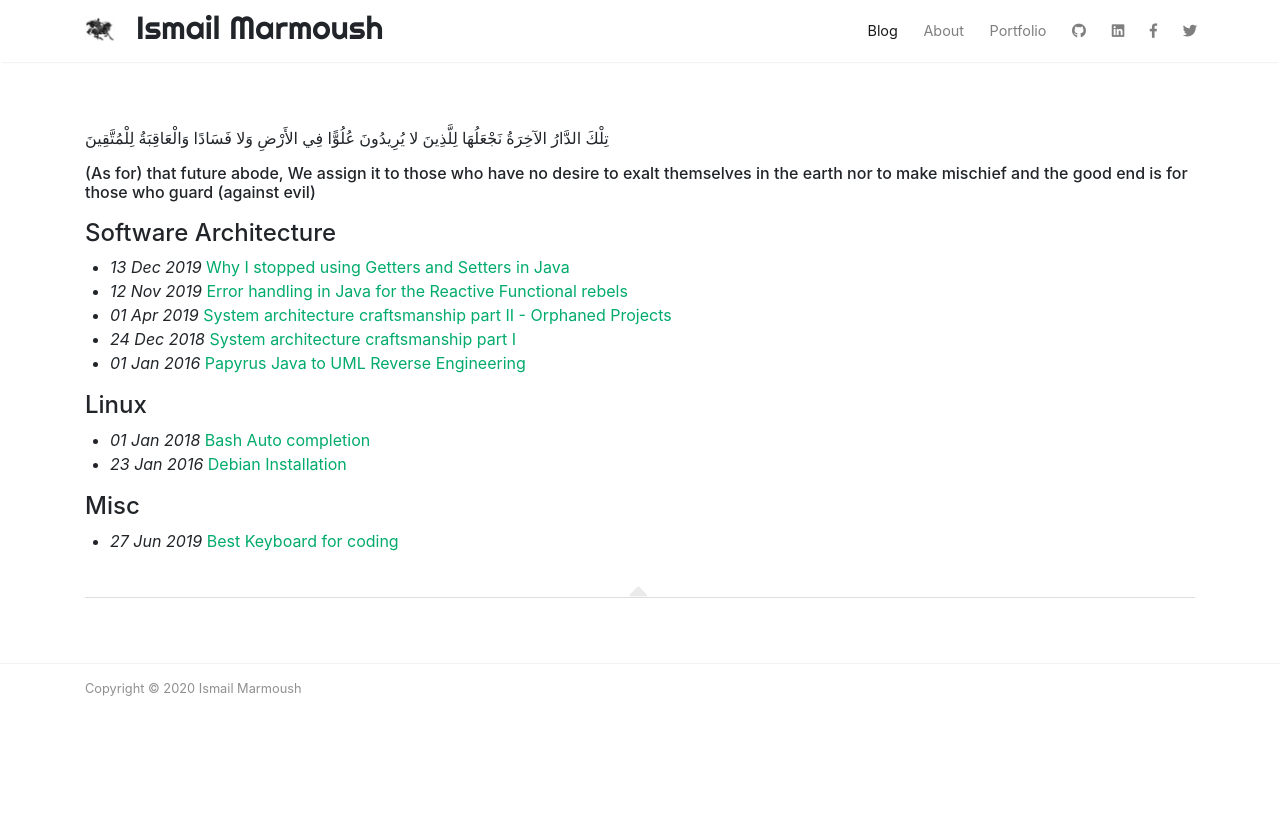
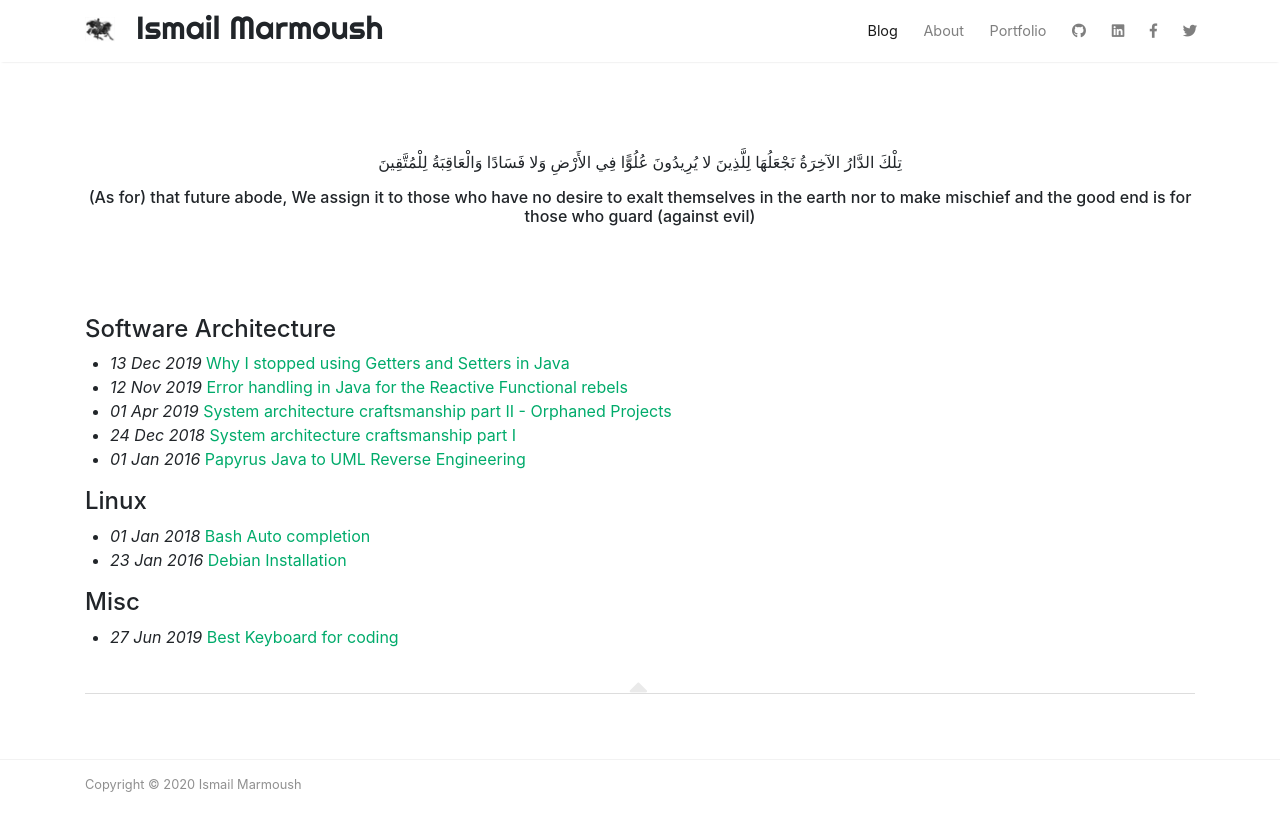
Before and after one commit to IsmailMarmoush/ismailmarmoush.github.io, a Jekyll site: the page built from index.html, in a window 1280 px wide. Shown: the top 831 px of the page. Built offline with Jekyll 4.4.1, drawn with Linux system fonts in a browser that asks for light colours; nearby versions of some CDN libraries; the list of posts is cut into pages by our own code; comment, search, counter and statistics services are not loaded.

Commit message:
A Quick Commit

```diff
--- a/index.html
+++ b/index.html
@@ -9,8 +9,8 @@ title: Home
 
 <!-- Posts Index
 ================================================== -->
-<section class="recent-posts">
-    <h6 class="sitetitle">
+<br class="recent-posts">
+    <h6 class="sitetitle" style="text-align:center">
         <p>
             تِلْكَ الدَّارُ الآخِرَةُ نَجْعَلُهَا لِلَّذِينَ لا يُرِيدُونَ عُلُوًّا فِي الأَرْضِ وَلا فَسَادًا
             وَالْعَاقِبَةُ لِلْمُتَّقِينَ
@@ -18,6 +18,10 @@ title: Home
         <p>(As for) that future abode, We assign it to those who have no desire to exalt themselves in the earth
             nor to make mischief and the good end is for those who guard (against evil)</p>
     </h6>
+
+    <br/>
+    <br/>
+    <br/>
     <div class="section-title">
         <h4><span>Software Architecture</span></h4>
     </div>
```
